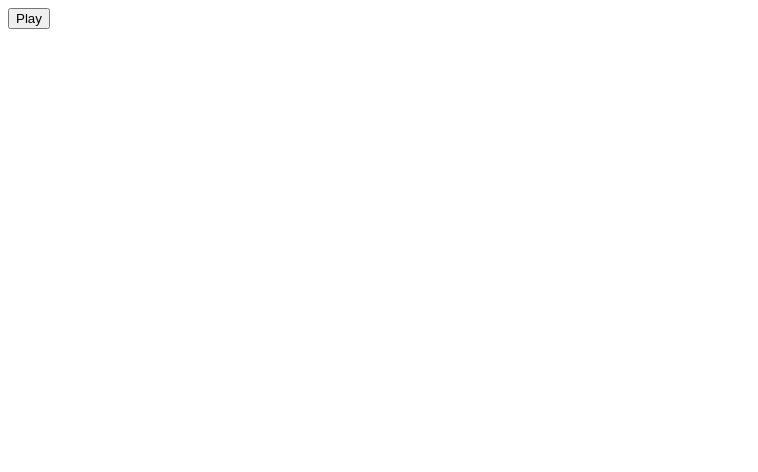
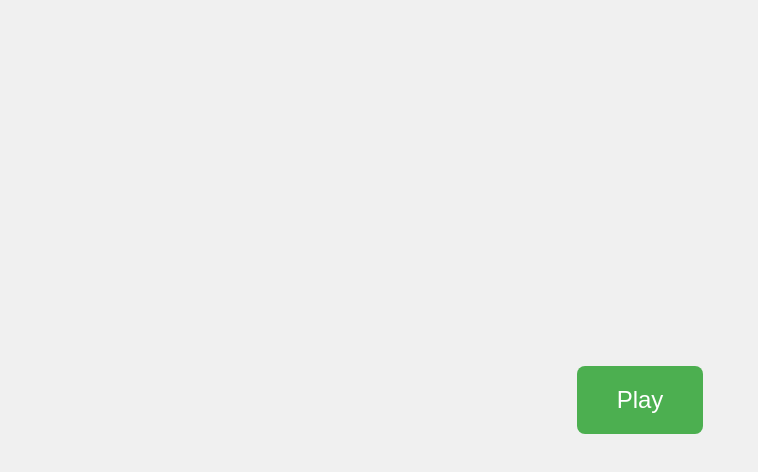
Before and after one commit to scascascasca/scascascasca.github.io, a plain HTML site: page index.html in a window 1280 px wide. Shown: the whole page, without its empty margins (0-758 px from the left). Drawn offline with Linux system fonts and the light colour scheme.

Commit message:
play button style has been changed

```diff
--- a/index.html
+++ b/index.html
@@ -3,20 +3,57 @@
 <head>
     <meta charset="UTF-8">
     <meta name="viewport" content="width=device-width, initial-scale=1.0">
-    <title>Üöğğöööztur</title>
+    <title>Audio Player</title>
+    <style>
+        body {
+            font-family: Arial, sans-serif;
+            display: flex;
+            justify-content: center;
+            align-items: center;
+            height: 100vh;
+            margin: 0;
+            background-color: #f0f0f0; /* Sayfa arka plan rengi */
+        }
+
+        #playButton {
+            background-color: #4CAF50; /* Buton arka plan rengi */
+            border: none;
+            color: white;
+            padding: 20px 40px; /* Butonun üst-alt ve sağ-sol iç boşlukları */
+            text-align: center;
+            text-decoration: none;
+            display: inline-block;
+            font-size: 24px; /* Buton yazı boyutu */
+            margin: 4px 2px;
+            cursor: pointer;
+            border-radius: 8px; /* Buton köşe yuvarlama */
+            transition: background-color 0.3s, transform 0.3s; /* Geçiş efekti */
+        }
+
+        #playButton:hover {
+            background-color: #45a049; /* Hover durumunda butonun arka plan rengi */
+            transform: scale(1.1); /* Hover durumunda butonun büyüme efekti */
+        }
+
+        audio {
+            display: block;
+            margin: 20px 0; /* Audio etrafında boşluk */
+        }
+    </style>
 </head>
 <body>
-    <button onclick="playAudio()">Play</button>
+    <button id="playButton" onclick="playAudio()">Play</button>
     <audio id="myAudio" style="display:none;">
         <source src="oztur1.mp3" type="audio/mp3">
-        Tarayıcınız audio elementini desteklemiyor.
+        Tarayıcınız ses elementini desteklemiyor.
     </audio>
 
     <script>
         function playAudio() {
             var audio = document.getElementById("myAudio");
-            audio.currentTime = 0; // audio'yu başa sar
-            audio.play();
+            audio.currentTime = 0; // Ses dosyasını başa sar
+            audio.style.display = 'block'; // Ses öğesini göster
+            audio.play(); // Ses dosyasını çal
         }
     </script>
 </body>
```
